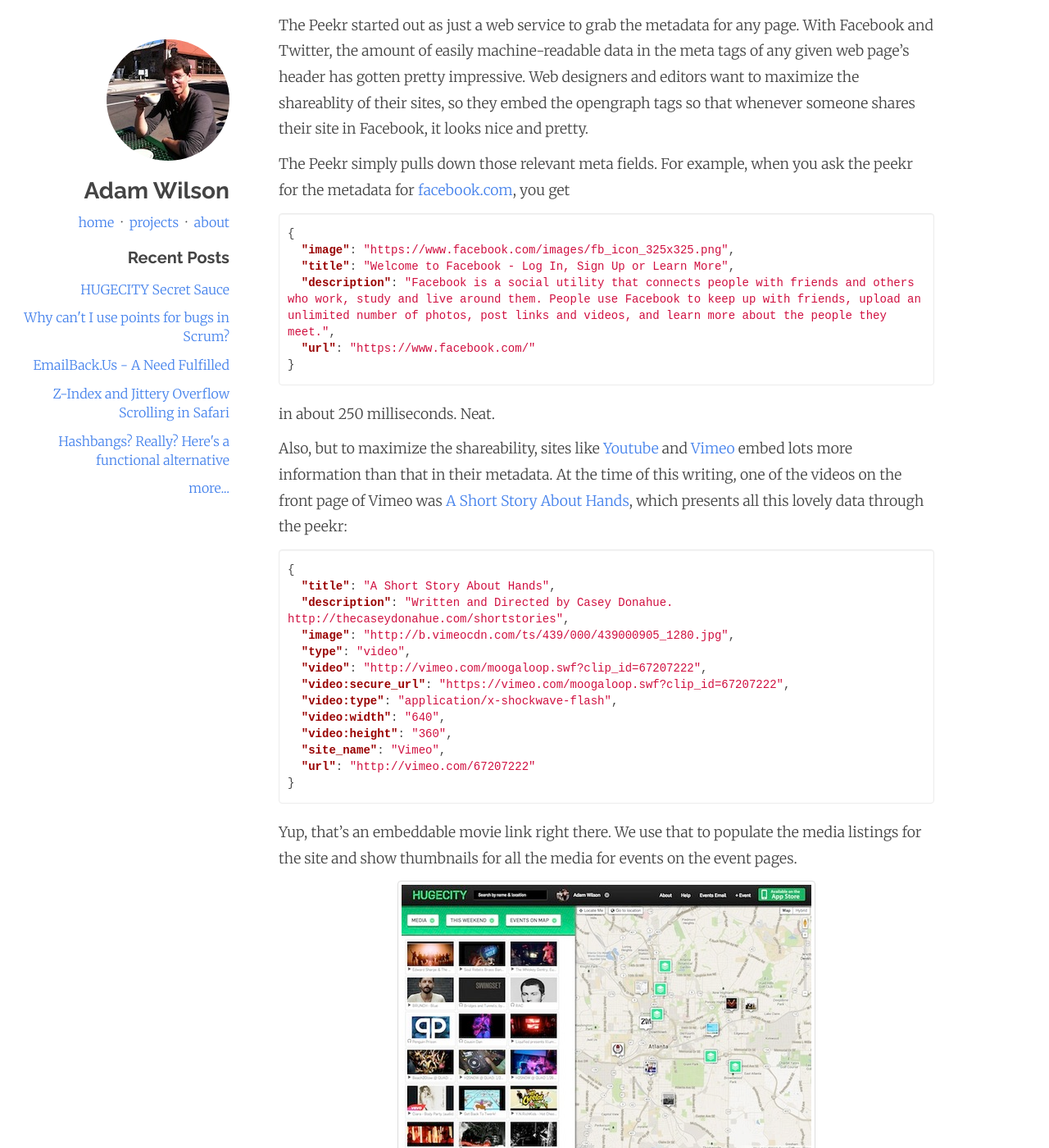
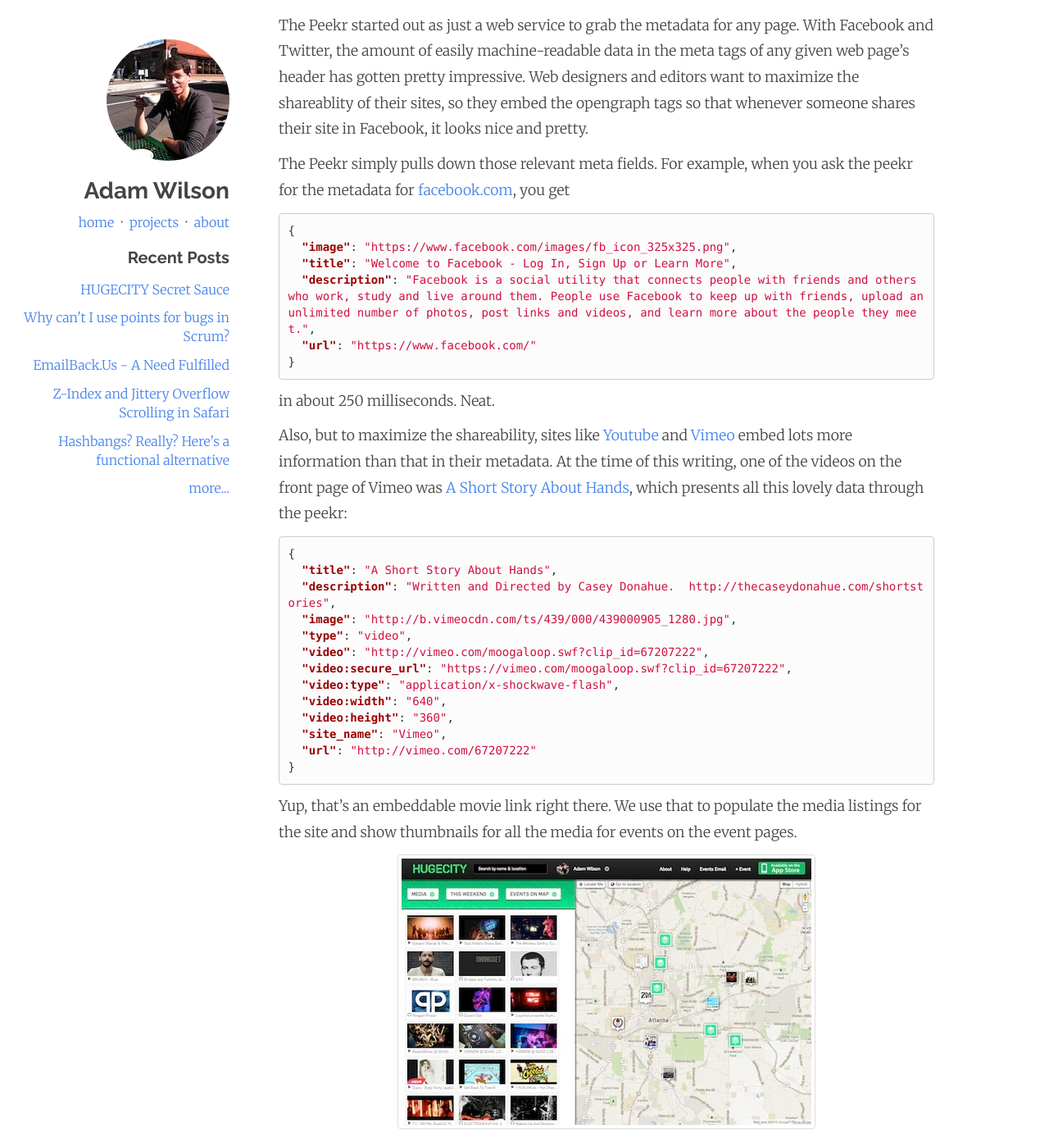
Before and after one commit to callawaywilson/callawaywilson.github.io, a Jekyll site: the page built from index.html, in a window 1280 px wide and 1400 px high, scrolled down 1110 px. Shown: the whole window at 82% size. Built offline with Jekyll 4.4.1, drawn with Linux system fonts in a browser that asks for light colours; Markdown is read by kramdown in place of the engine named in the settings; comment, search, counter and statistics services are not loaded.

Commit message:
Updated code block

```diff
--- a/css/site.css
+++ b/css/site.css
@@ -188,22 +188,12 @@
 }
 
 pre, code {
-	font-size: 14px !important;
-	font-family: "InconsolataMedium", monospace !important;
+	font-family: "Lucida Console", Monaco, monospace;
+	font-size: 14px;
 }
 
-.highlight {
-	background-color: #ffffff;
-	padding: 0 10px;
-	overflow-x: scroll;
-	border: 1px solid #ececec;
-	-webkit-border-radius: 4px;
-	-moz-border-radius: 4px;
-	border-radius: 4px;
-	-webkit-box-shadow: inset 0 1px 1px rgba(0,0,0,0.05);
-	-moz-box-shadow: inset 0 1px 1px rgba(0,0,0,0.05);
-	box-shadow: inset 0 1px 1px rgba(0,0,0,0.05);
-	margin-bottom: 20px;
+.highlight pre, .highlight code {
+	background-color: #FCFCFC;
 }
 
 #dsq-content #dsq-comments .dsq-comment-message { font-size: 18px; }
```
Also changed, not shown: css/bootstrap.min.css.
